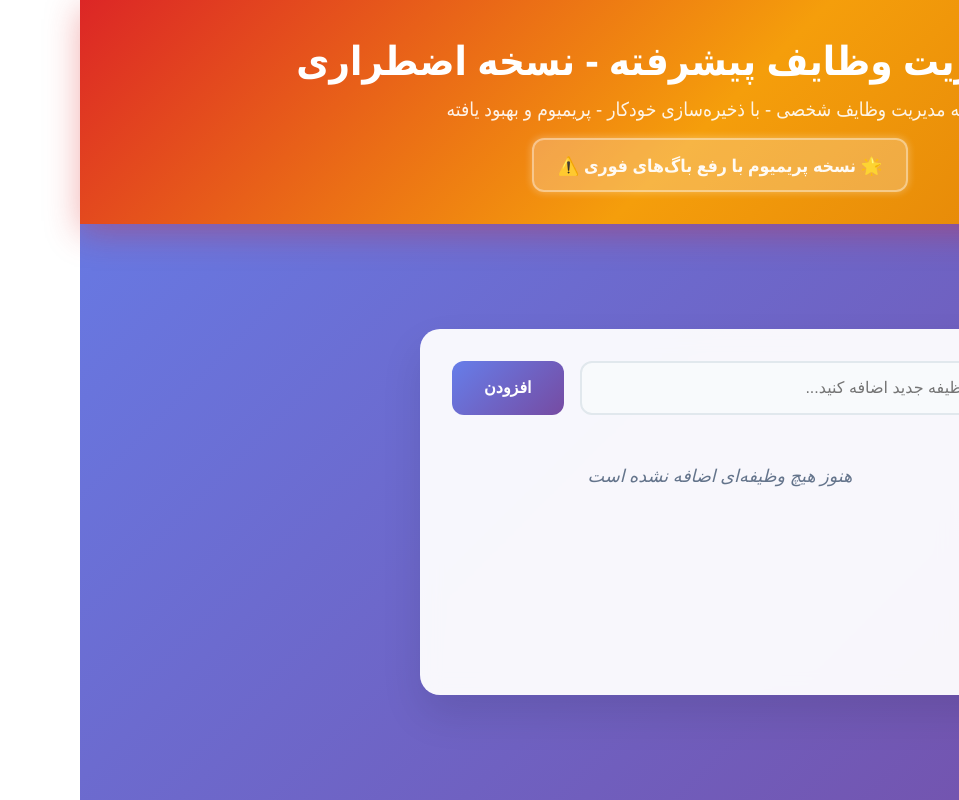
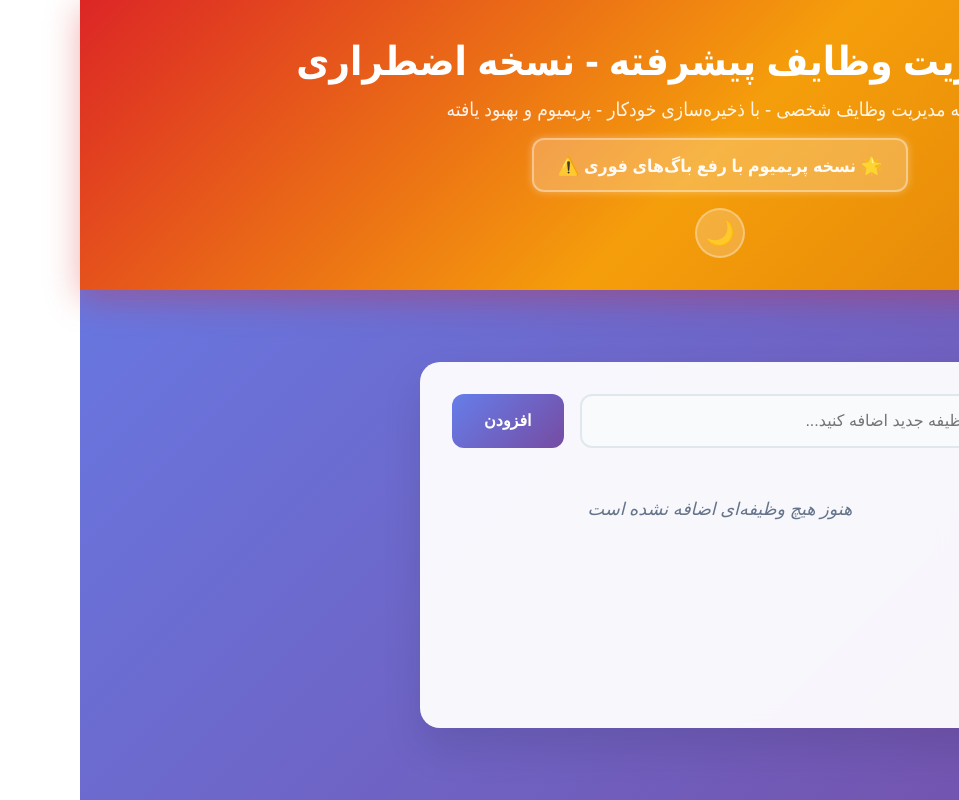
Before and after one commit to mahdiKhd/Software-Engineering-Lab01, a React (Create React App) app in the folder software-engineering-lab/: page / in a window 1280 px wide. Shown: the whole page, without its empty margins (321-1280 px from the left). Built offline with nearby package versions, Linux system fonts and the light colour scheme.

Commit message:
feat: Add dark mode toggle functionality

```diff
--- a/software-engineering-lab/src/App.css
+++ b/software-engineering-lab/src/App.css
@@ -487,3 +487,86 @@ body {
   background: rgba(16, 185, 129, 0.1);
   color: #10b981;
 }
+
+.header-controls {
+  margin-top: 1rem;
+  display: flex;
+  justify-content: center;
+}
+
+.dark-mode-toggle {
+  background: rgba(255, 255, 255, 0.2);
+  border: 2px solid rgba(255, 255, 255, 0.3);
+  border-radius: 50%;
+  width: 50px;
+  height: 50px;
+  display: flex;
+  align-items: center;
+  justify-content: center;
+  font-size: 1.5rem;
+  cursor: pointer;
+  transition: all 0.3s ease;
+}
+
+.dark-mode-toggle:hover {
+  background: rgba(255, 255, 255, 0.3);
+  transform: scale(1.1);
+}
+
+/* Dark Mode Styles */
+.dark-mode {
+  background: linear-gradient(135deg, #1a1a2e 0%, #16213e 100%) !important;
+}
+
+.dark-mode .todo-container {
+  background: rgba(40, 40, 55, 0.95);
+  color: #e2e8f0;
+}
+
+.dark-mode .todo-input,
+.dark-mode .search-input,
+.dark-mode .edit-input {
+  background: #2d3748;
+  border-color: #4a5568;
+  color: #e2e8f0;
+}
+
+.dark-mode .todo-input:focus,
+.dark-mode .search-input:focus,
+.dark-mode .edit-input:focus {
+  border-color: #667eea;
+  background: #374151;
+}
+
+.dark-mode .todo-item {
+  background: #374151;
+  color: #e2e8f0;
+}
+
+.dark-mode .todo-item.completed {
+  background: #2d3748;
+}
+
+.dark-mode .filter-button {
+  background: #374151;
+  border-color: #4a5568;
+  color: #e2e8f0;
+}
+
+.dark-mode .filter-button.active {
+  background: #667eea;
+  color: white;
+}
+
+.dark-mode .empty-message {
+  color: #cbd5e0;
+}
+
+.dark-mode .todo-text:hover {
+  color: #a78bfa;
+}
+
+.dark-mode .priority-badge {
+  background: rgba(255, 255, 255, 0.1);
+  color: inherit;
+}
--- a/software-engineering-lab/src/App.js
+++ b/software-engineering-lab/src/App.js
@@ -8,17 +8,34 @@ function App() {
   const [inputValue, setInputValue] = useState('');
   const [filter, setFilter] = useState('all'); // 'all', 'active', 'completed'
   const [searchTerm, setSearchTerm] = useState('');
+  const [darkMode, setDarkMode] = useState(false);
 
   // Load todos from localStorage on component mount
   useEffect(() => {
     const savedTodos = loadTodos();
     setTodos(savedTodos);
+
+    // Load dark mode preference
+    const savedDarkMode = localStorage.getItem('darkMode');
+    if (savedDarkMode) {
+      setDarkMode(JSON.parse(savedDarkMode));
+    }
   }, []);
 
   // Save todos to localStorage whenever todos change
   useEffect(() => {
     saveTodos(todos);
   }, [todos]);
+
+  // Save dark mode preference
+  useEffect(() => {
+    localStorage.setItem('darkMode', JSON.stringify(darkMode));
+    if (darkMode) {
+      document.body.classList.add('dark-mode');
+    } else {
+      document.body.classList.remove('dark-mode');
+    }
+  }, [darkMode]);
 
   const addTodo = () => {
     if (inputValue.trim() !== '') {
@@ -103,12 +120,21 @@ function App() {
   const filteredTodos = getFilteredTodos();
 
   return (
-    <div className="App">
+    <div className={`App ${darkMode ? 'dark-mode' : ''}`}>
       <header className="app-header">
         <h1>🔧✨ مدیریت وظایف پیشرفته - نسخه اضطراری</h1>
         <p>برنامه مدیریت وظایف شخصی - با ذخیره‌سازی خودکار - پریمیوم و بهبود یافته</p>
         <div className="combined-notice">
           🌟 نسخه پریمیوم با رفع باگ‌های فوری ⚠️
+        </div>
+        <div className="header-controls">
+          <button
+            onClick={() => setDarkMode(!darkMode)}
+            className="dark-mode-toggle"
+            title={darkMode ? 'حالت روشن' : 'حالت تاریک'}
+          >
+            {darkMode ? '☀️' : '🌙'}
+          </button>
         </div>
         {totalCount > 0 && (
           <div className="stats">
```
